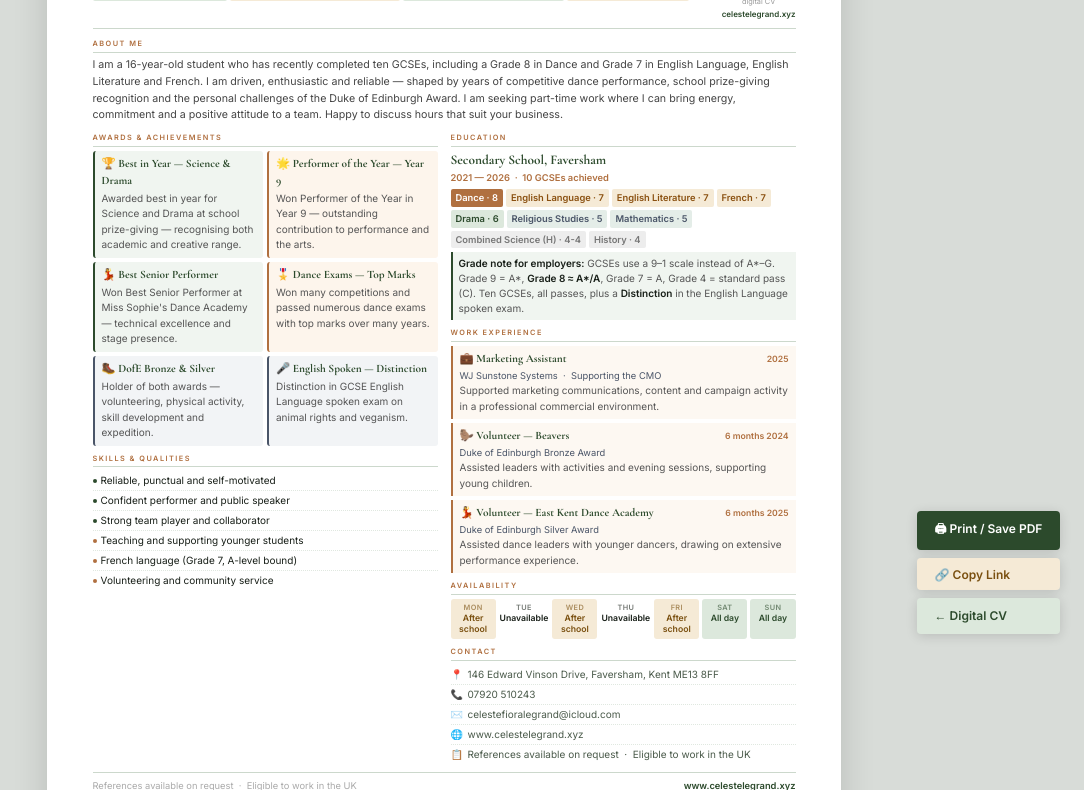
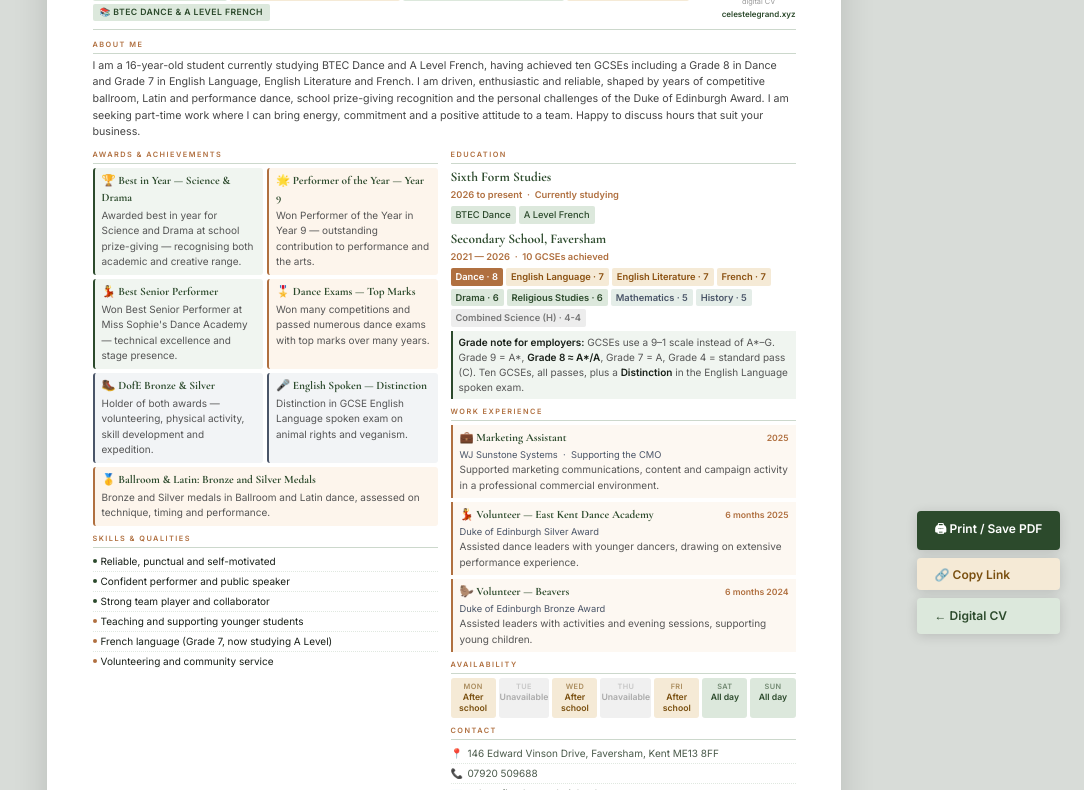
Before and after one commit to silegrand/celestelegrand, a plain HTML site: page cv-print.html in a window 1280 px wide. Shown: the part 142-932 px from the top of the page, without its empty margins (196-1280 px from the left). Drawn offline with nearby package versions, Linux system fonts and the light colour scheme.

Commit message:
Update cv-print.html

```diff
--- a/cv-print.html
+++ b/cv-print.html
@@ -97,6 +97,7 @@ p{font-size:8pt;color:#444;line-height:1.55;}
 .ach.forest{border-color:var(--forest);background:#f0f5f0;}
 .ach.copper{border-color:var(--copper);background:#fdf5ec;}
 .ach.slate{border-color:var(--slate);background:#f2f4f6;}
+.ach.wide{grid-column:1/-1;}
 .ach h4{font-family:"Cormorant Garamond",serif;font-size:8.5pt;font-weight:700;color:var(--forest);margin-bottom:1px;}
 .ach p{font-size:7.5pt;color:#555;}
 
@@ -142,6 +143,7 @@ p{font-size:8pt;color:#444;line-height:1.55;}
 .dbox .dn{font-size:5.5pt;text-transform:uppercase;letter-spacing:0.05em;opacity:0.6;display:block;}
 .day-avail{background:var(--light-forest);color:var(--forest);}
 .day-part{background:var(--light-copper);color:#7a5010;}
+.day-busy{background:#f0f0f0;color:#aaa;}
 
 /* footer */
 .pfooter{
@@ -182,13 +184,13 @@ p{font-size:8pt;color:#444;line-height:1.55;}
 <div class="mobile-actions">
   <button class="mob-btn btn-print" onclick="window.print()">🖨 Print / Save PDF</button>
   <button class="mob-btn btn-share" onclick="nativeShare()">↑ Share</button>
-  <a class="mob-btn btn-back" href="celeste-index.html">← Digital CV</a>
+  <a class="mob-btn btn-back" href="index.html">← Digital CV</a>
 </div>
 
 <div class="desktop-actions">
   <button class="desk-btn btn-print" onclick="window.print()">🖨 Print / Save PDF</button>
   <button class="desk-btn" onclick="copyLink()" style="background:var(--light-copper);color:#7a5010;">🔗 Copy Link</button>
-  <a class="desk-btn" href="celeste-index.html" style="background:var(--light-forest);color:var(--forest);">← Digital CV</a>
+  <a class="desk-btn" href="index.html" style="background:var(--light-forest);color:var(--forest);">← Digital CV</a>
 </div>
 <div class="toast" id="toast">Link copied!</div>
 
@@ -198,12 +200,13 @@ p{font-size:8pt;color:#444;line-height:1.55;}
   <div class="header">
     <div>
       <div class="name-block">Celeste <em>Legrand</em></div>
-      <div class="header-meta">146 Edward Vinson Drive, Faversham, Kent ME13 8FF &nbsp;·&nbsp; 07920 510243 &nbsp;·&nbsp; Age 16 &nbsp;·&nbsp; Seeking Part-Time Work</div>
+      <div class="header-meta">146 Edward Vinson Drive, Faversham, Kent ME13 8FF &nbsp;·&nbsp; 07920 509688 &nbsp;·&nbsp; Age 16 &nbsp;·&nbsp; Seeking Part-Time Work</div>
       <div class="header-tags">
         <span class="htag htag-forest">🏆 Dancer &amp; Performer</span>
         <span class="htag htag-copper">🎖️ Prize-giving Award Winner</span>
         <span class="htag htag-forest">🥾 Duke of Edinburgh Silver</span>
         <span class="htag htag-copper">🎓 10 GCSEs Achieved</span>
+        <span class="htag htag-forest">📚 BTEC Dance &amp; A Level French</span>
       </div>
     </div>
     <div class="qr-block">
@@ -218,7 +221,7 @@ p{font-size:8pt;color:#444;line-height:1.55;}
     <!-- ABOUT — full width -->
     <div class="full-width">
       <div class="stitle">About Me</div>
-      <p>I am a 16-year-old student who has recently completed ten GCSEs, including a Grade 8 in Dance and Grade 7 in English Language, English Literature and French. I am driven, enthusiastic and reliable — shaped by years of competitive dance performance, school prize-giving recognition and the personal challenges of the Duke of Edinburgh Award. I am seeking part-time work where I can bring energy, commitment and a positive attitude to a team. Happy to discuss hours that suit your business.</p>
+      <p>I am a 16-year-old student currently studying BTEC Dance and A Level French, having achieved ten GCSEs including a Grade 8 in Dance and Grade 7 in English Language, English Literature and French. I am driven, enthusiastic and reliable, shaped by years of competitive ballroom, Latin and performance dance, school prize-giving recognition and the personal challenges of the Duke of Edinburgh Award. I am seeking part-time work where I can bring energy, commitment and a positive attitude to a team. Happy to discuss hours that suit your business.</p>
     </div>
 
     <!-- LEFT col -->
@@ -251,6 +254,10 @@ p{font-size:8pt;color:#444;line-height:1.55;}
           <h4>🎤 English Spoken — Distinction</h4>
           <p>Distinction in GCSE English Language spoken exam on animal rights and veganism.</p>
         </div>
+        <div class="ach copper wide">
+          <h4>🥇 Ballroom &amp; Latin: Bronze and Silver Medals</h4>
+          <p>Bronze and Silver medals in Ballroom and Latin dance, assessed on technique, timing and performance.</p>
+        </div>
       </div>
 
       <!-- SKILLS -->
@@ -260,7 +267,7 @@ p{font-size:8pt;color:#444;line-height:1.55;}
         <div class="sk-row"><span class="skdot" style="background:var(--forest)"></span>Confident performer and public speaker</div>
         <div class="sk-row"><span class="skdot" style="background:var(--forest)"></span>Strong team player and collaborator</div>
         <div class="sk-row"><span class="skdot" style="background:var(--copper)"></span>Teaching and supporting younger students</div>
-        <div class="sk-row"><span class="skdot" style="background:var(--copper)"></span>French language (Grade 7, A-level bound)</div>
+        <div class="sk-row"><span class="skdot" style="background:var(--copper)"></span>French language (Grade 7, now studying A Level)</div>
         <div class="sk-row"><span class="skdot" style="background:var(--copper)"></span>Volunteering and community service</div>
       </div>
 
@@ -271,6 +278,12 @@ p{font-size:8pt;color:#444;line-height:1.55;}
 
       <!-- EDUCATION -->
       <div class="stitle">Education</div>
+      <div class="edu-school-name">Sixth Form Studies</div>
+      <div class="edu-dates">2026 to present &nbsp;·&nbsp; Currently studying</div>
+      <div class="spills" style="margin-bottom:6px;">
+        <span class="spill spill-prog">BTEC Dance</span>
+        <span class="spill spill-prog">A Level French</span>
+      </div>
       <div class="edu-school-name">Secondary School, Faversham</div>
       <div class="edu-dates">2021 — 2026 &nbsp;·&nbsp; 10 GCSEs achieved</div>
       <div class="spills">
@@ -279,10 +292,10 @@ p{font-size:8pt;color:#444;line-height:1.55;}
         <span class="spill g-high">English Literature · 7</span>
         <span class="spill g-high">French · 7</span>
         <span class="spill g-mid">Drama · 6</span>
-        <span class="spill g-pass">Religious Studies · 5</span>
+        <span class="spill g-mid">Religious Studies · 6</span>
         <span class="spill g-pass">Mathematics · 5</span>
+        <span class="spill g-pass">History · 5</span>
         <span class="spill g-std">Combined Science (H) · 4-4</span>
-        <span class="spill g-std">History · 4</span>
       </div>
       <div class="gbox">
         <strong>Grade note for employers:</strong> GCSEs use a 9–1 scale instead of A*–G. Grade 9 = A*, <strong>Grade 8 ≈ A*/A</strong>, Grade 7 = A, Grade 4 = standard pass (C). Ten GCSEs, all passes, plus a <strong>Distinction</strong> in the English Language spoken exam.
@@ -297,14 +310,14 @@ p{font-size:8pt;color:#444;line-height:1.55;}
           <p>Supported marketing communications, content and campaign activity in a professional commercial environment.</p>
         </div>
         <div class="work-item">
+          <div class="wh"><span class="wt">💃 Volunteer — East Kent Dance Academy</span><span class="wd">6 months 2025</span></div>
+          <div class="wo">Duke of Edinburgh Silver Award</div>
+          <p>Assisted dance leaders with younger dancers, drawing on extensive performance experience.</p>
+        </div>
+        <div class="work-item">
           <div class="wh"><span class="wt">🦫 Volunteer — Beavers</span><span class="wd">6 months 2024</span></div>
           <div class="wo">Duke of Edinburgh Bronze Award</div>
           <p>Assisted leaders with activities and evening sessions, supporting young children.</p>
-        </div>
-        <div class="work-item">
-          <div class="wh"><span class="wt">💃 Volunteer — East Kent Dance Academy</span><span class="wd">6 months 2025</span></div>
-          <div class="wo">Duke of Edinburgh Silver Award</div>
-          <p>Assisted dance leaders with younger dancers, drawing on extensive performance experience.</p>
         </div>
       </div>
 
@@ -326,7 +339,7 @@ p{font-size:8pt;color:#444;line-height:1.55;}
       <div style="margin-top:8px;">
         <div class="stitle">Contact</div>
         <div class="ck"><span class="ci">📍</span>146 Edward Vinson Drive, Faversham, Kent ME13 8FF</div>
-        <div class="ck"><span class="ci">📞</span>07920 510243</div>
+        <div class="ck"><span class="ci">📞</span>07920 509688</div>
         <div class="ck"><span class="ci">✉️</span>celestefioralegrand@icloud.com</div>
         <div class="ck"><span class="ci">🌐</span>www.celestelegrand.xyz</div>
         <div class="ck"><span class="ci">📋</span>References available on request &nbsp;·&nbsp; Eligible to work in the UK</div>
```
